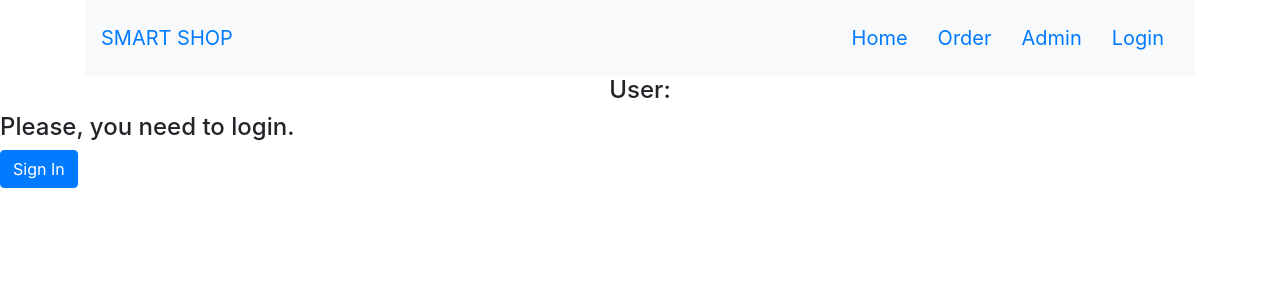
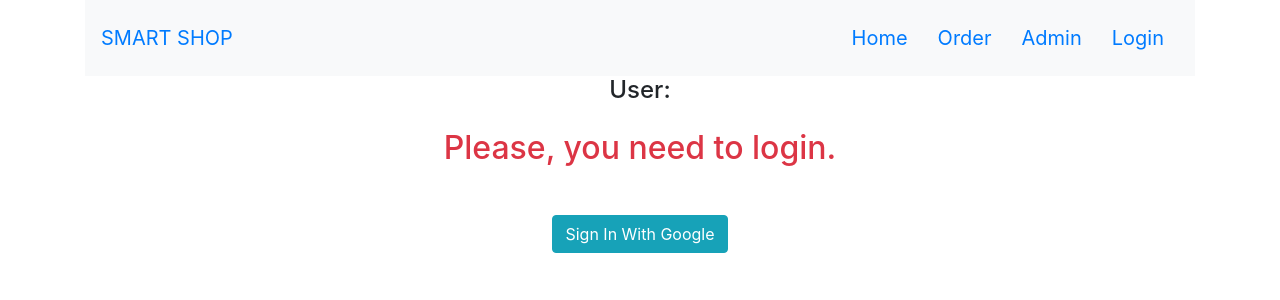
Before and after one commit to imranpranto04/smart-shop-client, a React (Create React App) app: page /login in a window 1280 px wide. Shown: the top 300 px of the page. Built offline with nearby package versions, Linux system fonts and the light colour scheme.

Commit message:
some work

```diff
--- a/src/App.js
+++ b/src/App.js
@@ -76,6 +76,10 @@ function App() {
             <Home></Home>
           </Route>
 
+          <Route  path="*">
+            <h2 className="text-center text-danger">404 Not Found!</h2>
+          </Route>
+
         </Switch>
       </div>
     </Router>
--- a/src/components/Home/Home.js
+++ b/src/components/Home/Home.js
@@ -15,7 +15,7 @@ const Home = () => {
 
     return (
         <div className="container">
-            <h1>This is Home.</h1>
+            <h1 className="text-success">This is Home.</h1>
             {
                 products.length === 0 && <CircularProgress />
             }
--- a/src/components/Login/Login.js
+++ b/src/components/Login/Login.js
@@ -40,9 +40,12 @@ const Login = () => {
     }
 
     return (
-        <div>
-            <h4>Please, you need to login.</h4>
-            <Button onClick={handleSignIn}>Sign In</Button>
+        <div className="container mt-3">
+            <h2 className="mt-4 text-center text-danger">Please, you need to login.</h2>
+
+            <div className="mt-5 d-flex justify-content-center">
+            <Button  variant="info" onClick={handleSignIn}>Sign In With Google</Button>
+            </div>
         </div>
     );
 };
--- a/src/components/ShowProduct/ShowProduct.js
+++ b/src/components/ShowProduct/ShowProduct.js
@@ -6,7 +6,7 @@ import { Link } from 'react-router-dom';
 const ShowProduct = ({ product }) => {
     const {name, price, imageURL, _id} = product;
     return (
-        <div className="col-md-4 mt-5">
+        <div className="col-md-4 mt-3">
 
             {/* <img style={{height: '300px'}} src={product.imageURL} alt=""/>
             <p>{product.name}</p>
```
